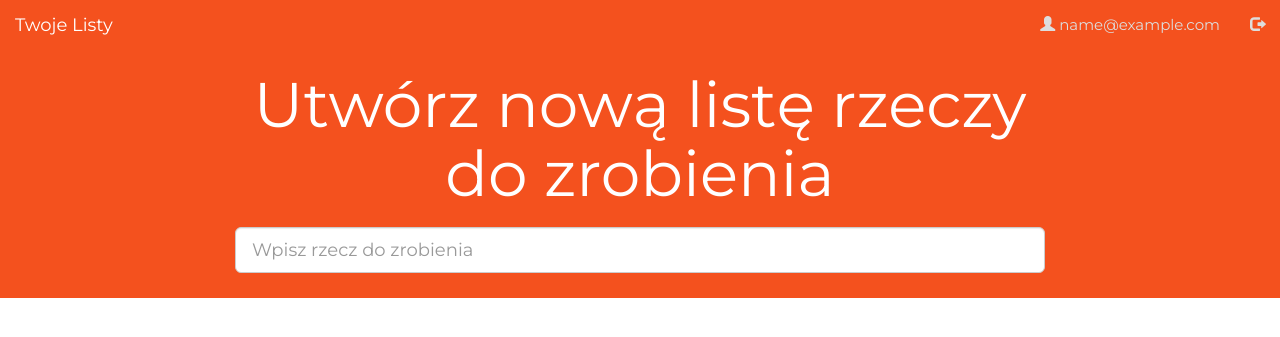
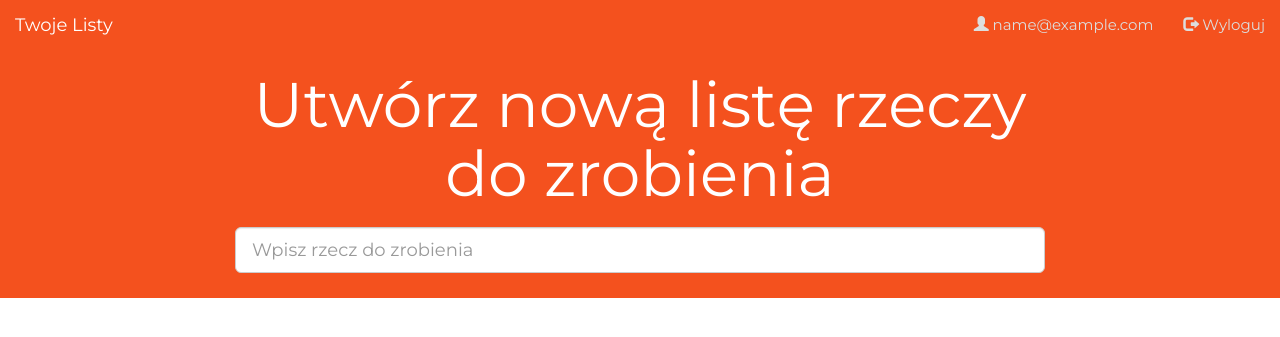
Before and after one commit to slaneslane/superlists, a Django app: page /lists/new in a window 1280 px wide. Shown: the top 337 px of the page. Run offline with Django 3.2, Linux system fonts and the light colour scheme; the visitor is signed in with stand-in values (Sample User, id 1); some libraries are stand-ins or nearby versions.

Commit message:
Powrót - 'Wyloguj'.

```diff
--- a/functional_tests/base.py
+++ b/functional_tests/base.py
@@ -46,7 +46,7 @@ class FunctionalTest(StaticLiveServerTestCase):
 
     @wait
     def wait_to_be_logged_in(self, email):
-        self.browser.find_element_by_css_selector('.glyphicon-log-out')
+        self.browser.find_element_by_link_text('Wyloguj')
         navbar = self.browser.find_element_by_css_selector('.navbar')
         self.assertIn(email, navbar.text)
 
--- a/functional_tests/test_login.py
+++ b/functional_tests/test_login.py
@@ -82,7 +82,7 @@ class LoginTest(FunctionalTest):
         self.wait_to_be_logged_in(email=test_email)
 
         # Teraz się wylogowuje:
-        self.browser.find_element_by_id('log-out').click()
+        self.browser.find_element_by_link_text('Wyloguj').click()
 
         # Magda jest wylogowana.
         self.wait_to_be_logged_out(email=test_email)
--- a/lists/templates/base.html
+++ b/lists/templates/base.html
@@ -22,8 +22,8 @@
         <ul class="nav navbar-nav navbar-right">
             <li class="navbar-text"><span class="glyphicon glyphicon-user"></span> {{ user.email }}</li>
             <li>
-                <a href="{% url 'logout' %}" id="log-out" data-toggle="tooltip" data-placement="bottom" title="Wyloguj">
-                    <span class="glyphicon glyphicon-log-out"></span>
+                <a href="{% url 'logout' %}" data-toggle="tooltip" data-placement="bottom" title="Wyloguj">
+                    <span class="glyphicon glyphicon-log-out"></span> Wyloguj
                 </a>
             <li>
         </ul>
```
